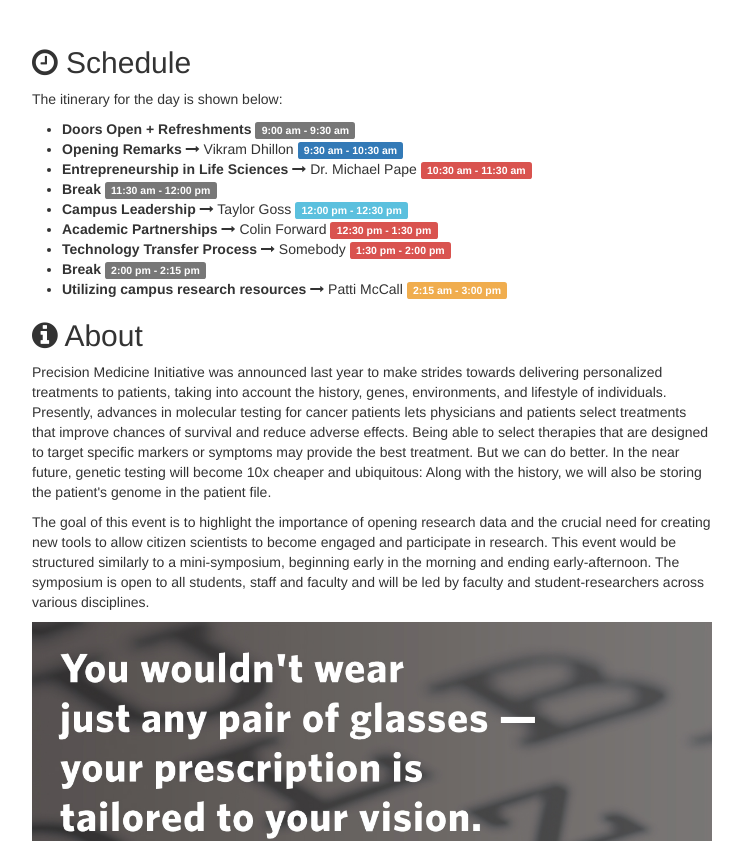
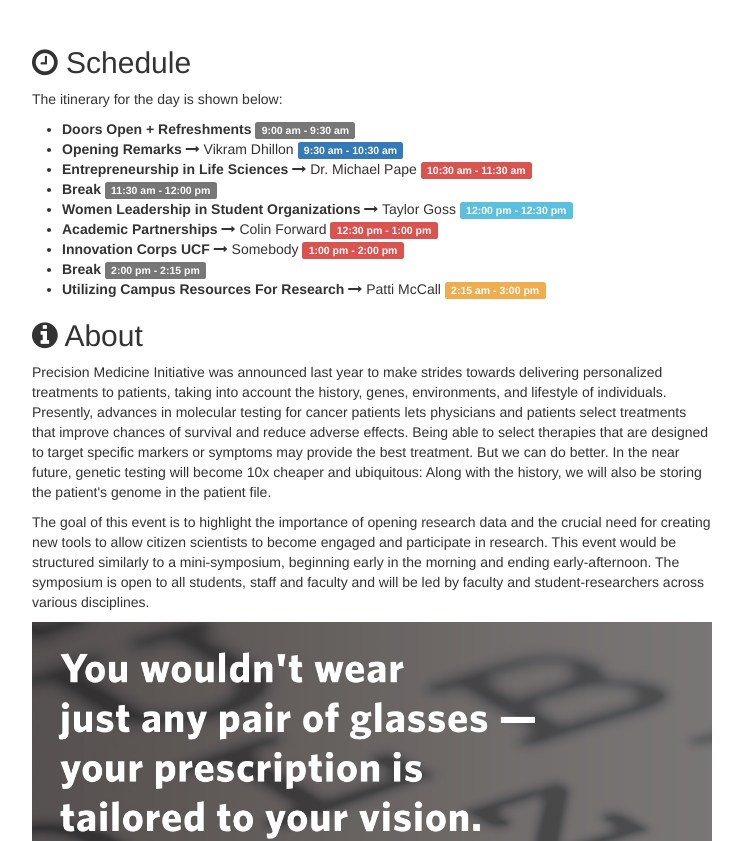
Before and after one commit to dhillonv10/pmi, a Jekyll site: the page built from index.html, in a window 1280 px wide and 900 px high, scrolled down 357 px, cut to the strip 59-900 px from the top of the window. Shown: the whole strip, without its empty margins (268-1011 px from the left). Built offline with Jekyll 4.4.1, drawn with Linux system fonts in a browser that asks for light colours; nearby versions of some CDN libraries.

Commit message:
Updating index

```diff
--- a/index.html
+++ b/index.html
@@ -16,15 +16,15 @@ cover: 'http://www.abisolutions.org.uk/website/images/ConferencesHR.jpg'
 
   <li><strong>Break</strong> <span class="label label-default">11:30 am - 12:00 pm</span></li>
 
-  <li><strong>Campus Leadership</strong> <i class="fa fa-long-arrow-right"></i> Taylor Goss <span class="label label-info">12:00 pm - 12:30 pm</span></li>
+  <li><strong>Women Leadership in Student Organizations</strong> <i class="fa fa-long-arrow-right"></i> Taylor Goss <span class="label label-info">12:00 pm - 12:30 pm</span></li>
 
-  <li><strong>Academic Partnerships</strong> <i class="fa fa-long-arrow-right"></i> Colin Forward <span class="label label-danger">12:30 pm - 1:30 pm</span></li>
+  <li><strong>Academic Partnerships</strong> <i class="fa fa-long-arrow-right"></i> Colin Forward <span class="label label-danger">12:30 pm - 1:00 pm</span></li>
 
-  <li><strong>Technology Transfer Process</strong> <i class="fa fa-long-arrow-right"></i> Somebody <span class="label label-danger">1:30 pm - 2:00 pm</span></li>
+  <li><strong>Innovation Corps UCF</strong> <i class="fa fa-long-arrow-right"></i> Somebody <span class="label label-danger">1:00 pm - 2:00 pm</span></li>
 
   <li><strong>Break</strong> <span class="label label-default">2:00 pm - 2:15 pm</span></li>
 
-  <li><strong>Utilizing campus research resources</strong> <i class="fa fa-long-arrow-right"></i> Patti McCall <span class="label label-warning">2:15 am - 3:00 pm</span></li>
+  <li><strong>Utilizing Campus Resources For Research</strong> <i class="fa fa-long-arrow-right"></i> Patti McCall <span class="label label-warning">2:15 am - 3:00 pm</span></li>
 </ul>
 
 <h2><i class="fa fa-info-circle"></i> About </h2>
```
